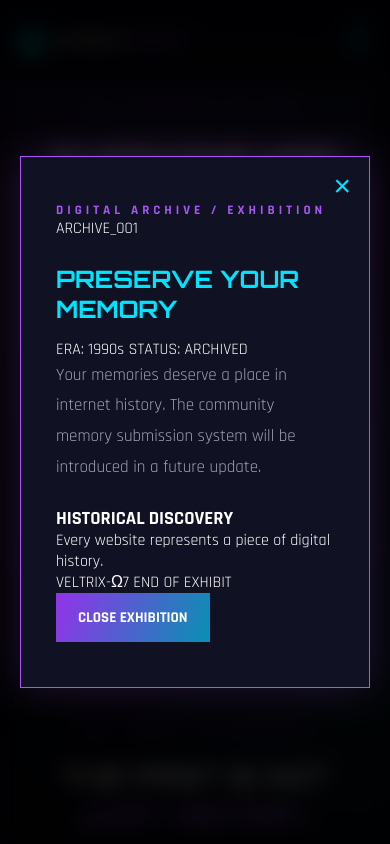
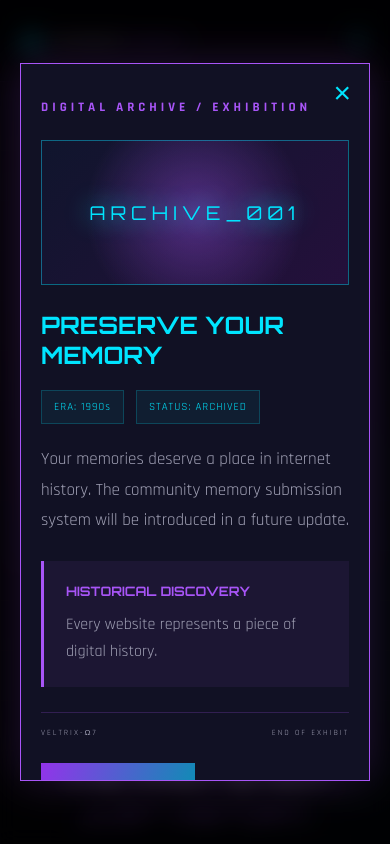
Before and after one commit to aashlesha42-star/internet-museum, a plain HTML site: page index.html in a window 390 px wide. Both pictures are taken after a click on the button "SHARE YOUR MEMORY ↗". Shown: the part 4779-5623 px from the top of the page. Drawn offline with Linux system fonts and the light colour scheme.

Commit message:
Add styles for exhibition layout and responsiveness

```diff
--- a/style.css
+++ b/style.css
@@ -1072,3 +1072,107 @@ footer p {
     }
 
 }
+
+/* =====================================
+   VELTRIX-Ω7
+   HISTORICAL EXHIBITION DESIGN
+===================================== */
+
+.archive-exhibition {
+    max-width: 650px;
+    max-height: 85vh;
+    overflow-y: auto;
+}
+
+.exhibition-image {
+    height: 190px;
+    margin: 25px 0;
+    display: flex;
+    justify-content: center;
+    align-items: center;
+    position: relative;
+    overflow: hidden;
+    background:
+        radial-gradient(circle at center,
+        rgba(168,85,247,0.4),
+        transparent 65%),
+        linear-gradient(135deg, #10152d, #24103b);
+
+    border: 1px solid rgba(0,229,255,0.4);
+}
+
+.exhibition-image span {
+    font-family: 'Orbitron', sans-serif;
+    font-size: 28px;
+    color: var(--cyan);
+    text-shadow: 0 0 25px var(--cyan);
+    letter-spacing: 5px;
+}
+
+.exhibition-meta {
+    display: flex;
+    flex-wrap: wrap;
+    gap: 12px;
+    margin: 20px 0;
+}
+
+.exhibition-meta span {
+    padding: 9px 12px;
+    font-size: 11px;
+    letter-spacing: 1px;
+    color: var(--cyan);
+    background: rgba(0,229,255,0.06);
+    border: 1px solid rgba(0,229,255,0.2);
+}
+
+.exhibition-facts {
+    margin: 25px 0;
+    padding: 22px;
+    background: rgba(168,85,247,0.07);
+    border-left: 3px solid var(--purple);
+}
+
+.exhibition-facts h3 {
+    color: var(--purple);
+    font-family: 'Orbitron', sans-serif;
+    font-size: 13px;
+    margin-bottom: 12px;
+}
+
+.exhibition-facts p {
+    color: var(--muted);
+    line-height: 1.7;
+    font-size: 16px;
+}
+
+.exhibition-footer {
+    display: flex;
+    justify-content: space-between;
+    gap: 10px;
+    margin: 25px 0;
+    padding-top: 15px;
+    border-top: 1px solid var(--border);
+    color: var(--muted);
+    font-size: 10px;
+    letter-spacing: 2px;
+}
+
+@media (max-width: 500px) {
+
+    .archive-exhibition {
+        padding: 35px 20px;
+    }
+
+    .exhibition-image {
+        height: 145px;
+    }
+
+    .exhibition-image span {
+        font-size: 19px;
+    }
+
+    .exhibition-footer {
+        font-size: 8px;
+    }
+
+}
```
